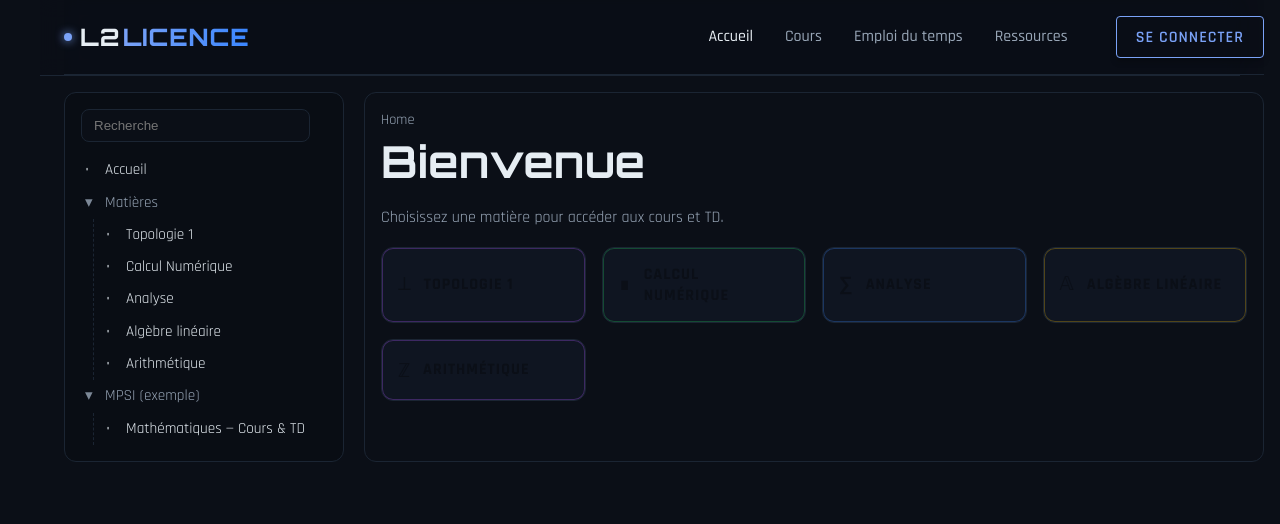
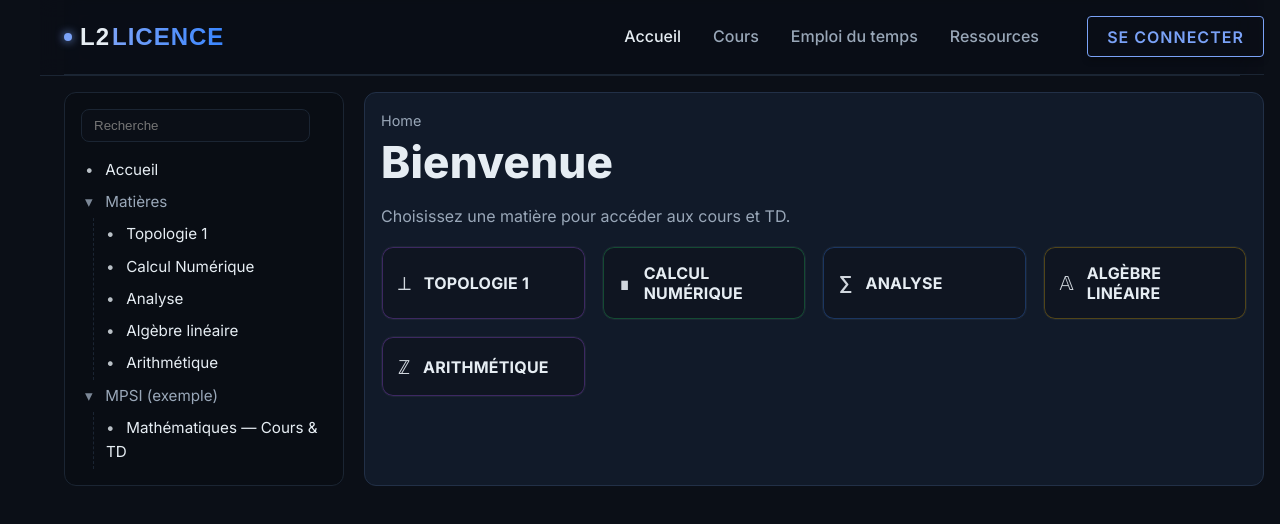
Before and after one commit to Grimm02938/L2-LICENCE, a Vue app: page /#/ in a window 1280 px wide. Shown: the top 524 px of the page. Built offline with nearby package versions, Linux system fonts and the light colour scheme.

Commit message:
feat(ui): lisibilité ++ (Inter), contrastes clairs panneau/contenu, tuiles et cartes lisibles

```diff
--- a/index.html
+++ b/index.html
@@ -7,9 +7,9 @@
     <meta name="viewport" content="width=device-width, initial-scale=1.0" />
     <meta name="description" content="Plateforme pédagogique pour les étudiants en Licence 2 Mathématiques. Accédez à vos cours, exercices et ressources en un seul endroit." />
     <meta name="theme-color" content="#0a0e17" />
-    <link rel="preconnect" href="https://fonts.googleapis.com">
-    <link rel="preconnect" href="https://fonts.gstatic.com" crossorigin>
-    <link href="https://fonts.googleapis.com/css2?family=Orbitron:wght@400;500;600;700;800;900&family=Rajdhani:wght@300;400;500;600;700&display=swap" rel="stylesheet">
+  <link rel="preconnect" href="https://fonts.googleapis.com">
+  <link rel="preconnect" href="https://fonts.gstatic.com" crossorigin>
+  <link href="https://fonts.googleapis.com/css2?family=Inter:wght@400;500;600;700;800&display=swap" rel="stylesheet">
     <title>L2-LICENCE | Plateforme Pédagogique Mathématiques</title>
   </head>
   <body>
--- a/src/pages/Home.vue
+++ b/src/pages/Home.vue
@@ -23,10 +23,10 @@ function go(slug: string){ router.push(`/matiere/${slug}`) }
 <style scoped>
 .lead{ color: var(--text-secondary); margin-bottom: 1rem }
 .tiles{ display:grid; grid-template-columns: repeat(auto-fill,minmax(180px,1fr)); gap:1rem }
-.tile{ text-align:left; background: var(--card-bg); border:1px solid var(--border-color); border-radius:.75rem; padding:1rem; display:flex; align-items:center; gap:.75rem }
+.tile{ text-align:left; background: var(--card-bg); border:1px solid var(--border-color); border-radius:.75rem; padding:1rem; display:flex; align-items:center; gap:.75rem; color: var(--text-primary); }
 .tile:hover{ transform: translateY(-2px); box-shadow: var(--shadow-md) }
 .icon{ font-size:1.2rem; opacity:.9 }
-.name{ font-weight:700 }
+.name{ font-weight:700; letter-spacing: .2px }
 [data-accent="purple"]{ box-shadow: inset 0 0 0 1px rgba(168,85,247,.3) }
 [data-accent="green"]{ box-shadow: inset 0 0 0 1px rgba(34,197,94,.3) }
 [data-accent="yellow"]{ box-shadow: inset 0 0 0 1px rgba(234,179,8,.3) }
--- a/src/shared/CollapsiblePanel.vue
+++ b/src/shared/CollapsiblePanel.vue
@@ -23,5 +23,5 @@ const open = ref(true)
 .panel-header{ display:flex; align-items:center; gap:.5rem; padding:.75rem 1rem; cursor:pointer; font-weight:600 }
 .icon{ opacity:.85; font-size:.95rem }
 .chev{ margin-left:auto; opacity:.7 }
-.panel-body{ padding: .5rem 1rem 1rem }
+.panel-body{ padding: .5rem 1rem 1rem; color: var(--text-primary); }
 </style>
--- a/src/shared/PageLayout.vue
+++ b/src/shared/PageLayout.vue
@@ -16,7 +16,7 @@ import Breadcrumbs from './Breadcrumbs.vue'
 
 <style scoped>
 .page { display: grid; grid-template-columns: 280px 1fr; gap: 1.25rem; }
-.content { background: var(--dark-bg); padding: 1rem; border-radius: var(--radius); border:1px solid var(--border-color); }
+.content { background: #111a29; padding: 1rem; border-radius: var(--radius); border:1px solid #223047; }
 .page-title { margin: .25rem 0 1rem; }
 @media (max-width: 900px){ .page{ grid-template-columns: 1fr } }
 </style>
--- a/src/shared/SubjectSectionCard.vue
+++ b/src/shared/SubjectSectionCard.vue
@@ -17,7 +17,7 @@ defineProps<{ title: string; description?: string; icon?: string; accent?: 'purp
 
 <style scoped>
 .card{ border:1px solid var(--border-color); border-radius:var(--radius); padding:1rem; background: linear-gradient(180deg, rgba(255,255,255,0.02), rgba(255,255,255,0)), rgba(17,24,39,.6); }
-.card-header{ display:flex; align-items:center; gap:.5rem; font-weight:700; margin-bottom:.35rem; }
+.card-header{ display:flex; align-items:center; gap:.5rem; font-weight:700; margin-bottom:.35rem; color: var(--text-primary); }
 .card-header h2{ font-size:1.05rem; }
 .icon{ display:inline-flex; align-items:center; justify-content:center; width:26px; height:26px; border-radius:999px; background: rgba(122,162,247,.15); border:1px solid rgba(122,162,247,.35) }
 .desc{ opacity:.85; margin:.25rem 0 1rem }
--- a/src/style.css
+++ b/src/style.css
@@ -1,4 +1,4 @@
-@import url('https://fonts.googleapis.com/css2?family=Orbitron:wght@400;500;600;700;800;900&family=Rajdhani:wght@300;400;500;600;700&display=swap');
+/* Fonts are loaded via index.html (Inter). */
 
 :root {
   --primary: #0af;
@@ -23,7 +23,7 @@
   --transition-normal: all 0.3s ease;
   --transition-fast: all 0.2s ease;
 
-  font-family: 'Rajdhani', system-ui, sans-serif;
+  font-family: 'Inter', system-ui, -apple-system, Segoe UI, Roboto, sans-serif;
   line-height: 1.6;
   font-weight: 400;
   font-size: 16px;
@@ -80,14 +80,11 @@ body {
 }
 
 h1, h2, h3, h4, h5, h6 {
-  font-family: 'Orbitron', sans-serif;
-  font-weight: 700;
+  font-family: 'Inter', system-ui, -apple-system, Segoe UI, Roboto, sans-serif;
+  font-weight: 800;
   line-height: 1.2;
   margin-bottom: 1rem;
-  background: var(--gradient-primary);
-  -webkit-background-clip: text;
-  background-clip: text;
-  color: transparent;
+  color: var(--text-primary);
 }
 
 h1 {
```
